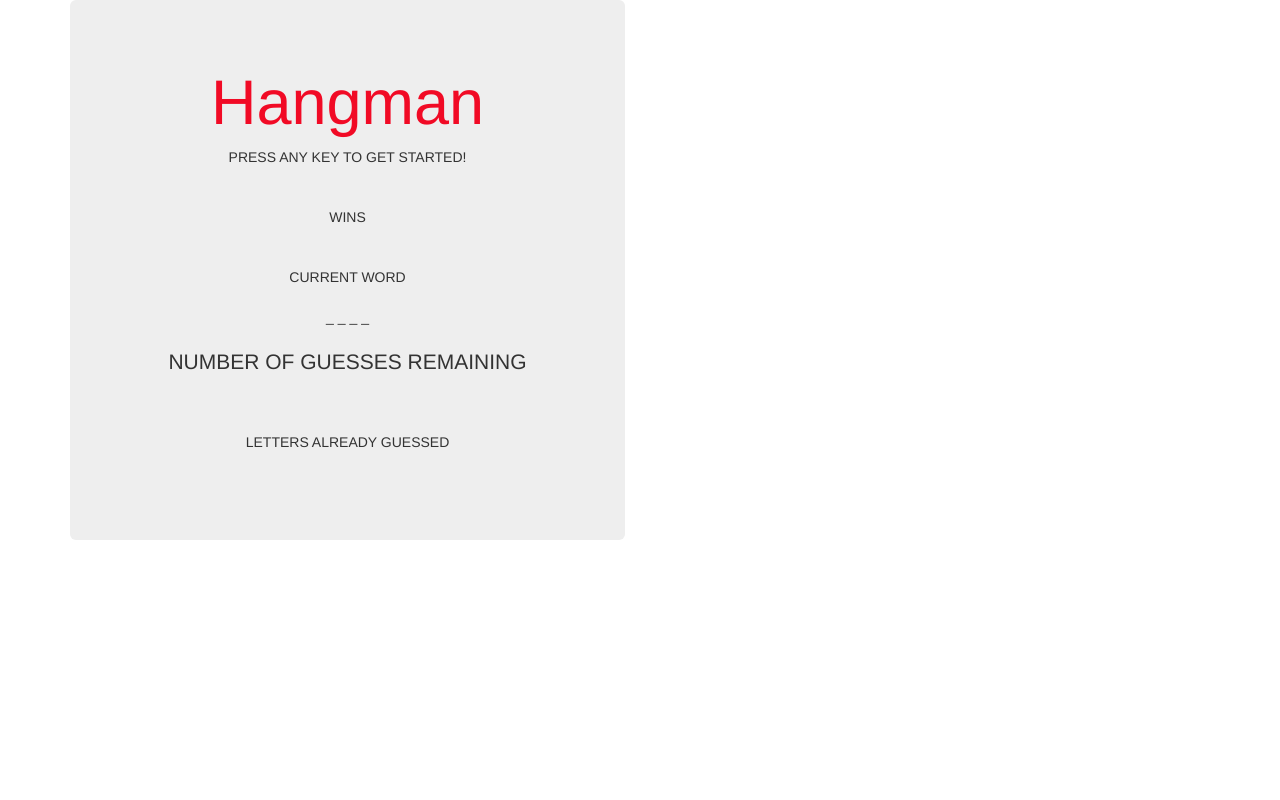
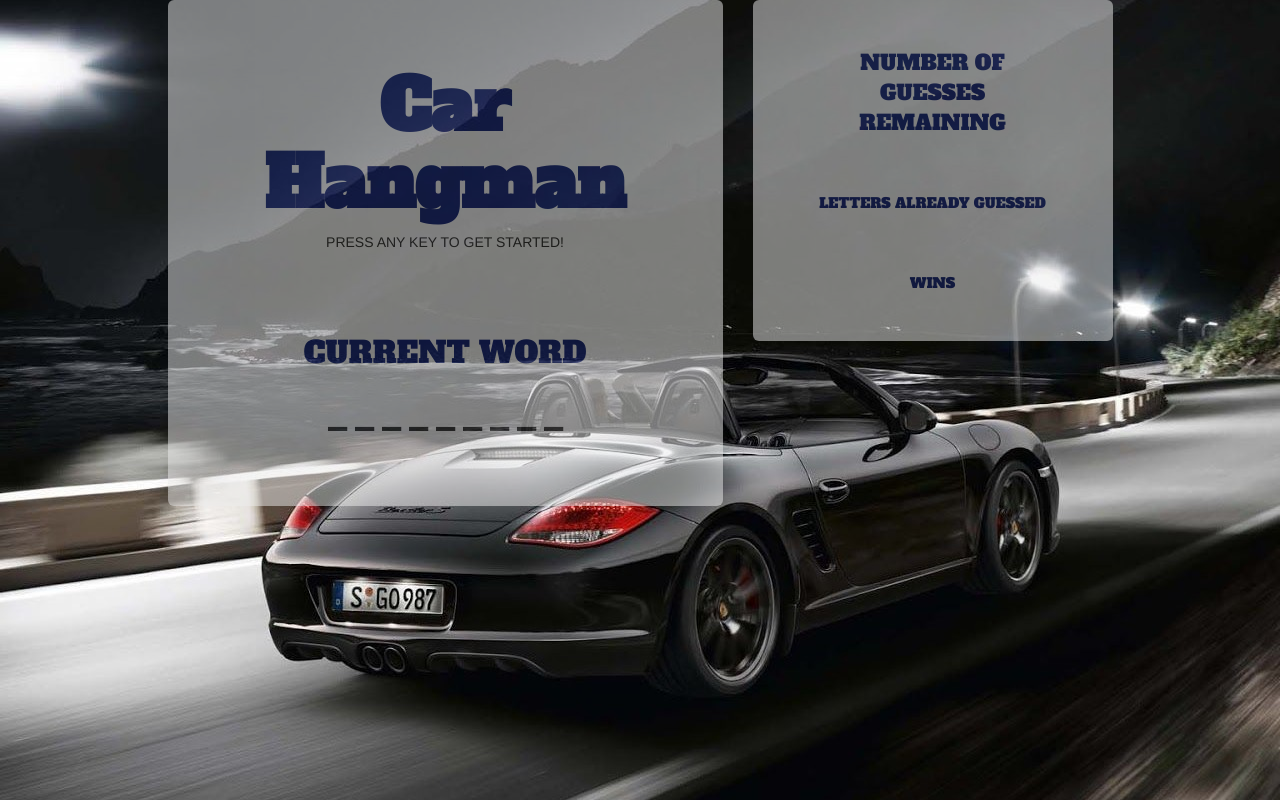
Before and after one commit to avohs24/Hangman, a PHP site: page /index.html in a window 1280 px wide. Run offline with PHP 8.4, Linux system fonts and the light colour scheme.

Commit message:
final changes

```diff
--- a/assets/css/style.css
+++ b/assets/css/style.css
@@ -1,7 +1,61 @@
+
+body {
+	background-image: url(../images/carpic.jpg);
+}
+
 .jumbotron {
 	text-align: center;
+	opacity: 0.5;
+
+}
+
+h1 {
+	font-family: 'Alfa Slab One', cursive;
 }
 
 .jumbotron h1 {
-	color: #f10a25;
+	color: #162574;
+	font-weight: bolder;
+	font-size: 70px;
+	float: left;
 }
+
+#current {
+	font-size: 30px;
+	font-family: 'Alfa Slab One', cursive;
+	color: #162574;
+}
+#guessLine {
+	font-size: 30px;
+	font-family: 'Alfa Slab One', cursive;
+	font-weight: bolder;
+}
+
+#letters {
+	font-size:
+}
+
+#well #well-lg {
+	float: left;
+}
+
+#guesses {
+	font-family: 'Alfa Slab One', cursive;
+	color: #162574;
+}
+
+#letters{
+	font-family: 'Alfa Slab One', cursive;
+	color: #162574;
+}
+
+#wins {
+	font-family: 'Alfa Slab One', cursive;
+	color: #162574;
+}
+
+#getStarted {
+		font-family: 'Alfa Slab One', cursive;
+		color: #162574;
+		/*font-weight: lighter;*/
+}
--- a/assets/javascript/game.js
+++ b/assets/javascript/game.js
@@ -1,6 +1,6 @@
 
 //POSSIBLE WORDS
-var words = ["street", "dogs", "cats"]
+var words = ["toyota", "ferrari", "ford", "porsche", "mercedes", "chevrolet"]
 
 //GENERATING A RANDOM WORD FROM ABOVE
 var random = Math.floor((Math.random()*(words.length)));
@@ -8,6 +8,8 @@ var randomWord = words[random].split("");
 var spaces = [];
 var wins = 0;
 var remainingGuesses = 8;
+var honk = new Audio("../sounds/HornHonk.mp3");
+var engineRev = new Audio("../sounds/EngineRev.wav")
 
 
 for (var i = 0; i < randomWord.length; i++) {
@@ -44,6 +46,7 @@ document.onkeyup = function(event) {
 		if (match){
 				var rightAnswer = document.getElementById("guessLine");
 				rightAnswer.innerHTML = spaces.join("");
+				return engineRev;
 			} else  {
 				remainingGuesses = remainingGuesses-1;
 				var UsedLettersDiv = document.getElementById("letters");
@@ -54,69 +57,21 @@ document.onkeyup = function(event) {
 				var RemaingingGuessesDiv = document.getElementById("remaining-guesses-div");
 				var guessesDiv = document.createElement("div");
 				RemaingingGuessesDiv.innerHTML = remainingGuesses;
+				return honk;
 			}
 
+}
+		function roundComplete(){
 
-	}
-			//  if (match) {
-			// 	var rightAnswer = document.getElementById("guessLine");
+			if (randomWord.length == randomWord[i].length) {
+			wins = wins++;
+			alert('You win!')
+			var WinsCount = document.getElementById("wins");
+			var newWinsDiv = document.createElement("div");
+			WinsCount.innerHTML = wins;
+		} else if (remainingGuesses == 0) {
+			alert('You Lose!');
+		}
 
-			// 	rightAnswer.appendChild(userGuess);
-			// 	//ADD IN PLACEMENT OF CORRECT LETTER IN OPEN SPACE
-			// }
-
-
-
-//console.log(match);
-
-
-
-
-
-
-
-		// }
-
-
-
-
-/*var targetDiv = document.getElementById("guessLine");
-
-
-	if(document.onkeyup == words[i]) {
-			document.getElementById("guessLine").innerHTML = rightLetter;
-
-		}
-}*/
-
-/*var wins = 0;
-var guesses = 8;
-
-
-document.onkeyup = function(guess) {
-	var userGuess = event.key;
-
-	if(userGuess = wordLetter) {
-		document.write(wordLetter);
-	}
-}*/
-
-
-
-
-// var rate = new Array(randomWord.length);
-// var l = 0;
-
-// for (var i=0; i < rate.length; i++) {
-// 	rate[i] = "__";
-// }
-
-// function printRate(){
-// 	for (var i = 0; i < rate.length; i++){
-// 		var guessLine = document.getElementById("guessLine");
-// 		var k = document.createTextNode(rate[i]);
-// 			guessLine.appendChild(k);
-// 	}
-// }
-
-// printRate();
+	roundComplete();
+}
--- a/index.html
+++ b/index.html
@@ -5,7 +5,11 @@
 <head>
 	<!--placeholder for links to css and js-->
 <link rel="stylesheet" href="https://maxcdn.bootstrapcdn.com/bootstrap/3.3.7/css/bootstrap.min.css" integrity="sha384-BVYiiSIFeK1dGmJRAkycuHAHRg32OmUcww7on3RYdg4Va+PmSTsz/K68vbdEjh4u" crossorigin="anonymous">
+<link href="https://fonts.googleapis.com/css?family=Alfa+Slab+One|Permanent+Marker" rel="stylesheet">
 <link rel="stylesheet" href="assets/css/style.css">
+<link rel="track" href="../sounds/HornHonk.mp3">
+<link rel="track" href="../sounds/engineRev.wav">
+
 
 	<title>Hangman-Game</title>
 
@@ -15,11 +19,13 @@
 
 <div class="container">
 	<div class="row">
+		<div class="col-md-1"></div>
 		<div class="col-md-6">
 		<div class="jumbotron">
-			<h1>Hangman</h1>
+			<h1>Car Hangman</h1>
 
-
+			<br>
+			<br>
 			<div id="GetStarted">PRESS ANY KEY TO GET STARTED!</div>
 
 			<br>
@@ -27,7 +33,7 @@
 
 
 			<br>
-			<div id="wins">WINS</div>
+
 
 			<br>
 			<br>
@@ -38,18 +44,33 @@
 				<div id="guessLine"></div>
 
 			<br>
-			<div id="guesses">
+		</div>
+	</div>
+
+<div class="col-md-4">
+
+	<div class="jumbotron">
+
+				<div id="guesses">
 				<p>NUMBER OF GUESSES REMAINING</p>
 				<div id="remaining-guesses-div"></div>
-			</div>
 			<br>
 			<br>
+
+
+
 			<div id="letters">LETTERS ALREADY GUESSED</div>
 
 			<br>
 			<br>
+			<br>
+			<div id="wins">WINS</div>
 		</div>
 	</div>
+
+<div class="col-md-1"></div>
+	</div>
+</div>
 </div>
 <!-- placeholder for winning image
  -->
```
Also changed, not shown: assets/images/carpic.jpg (added), 2 other files.
